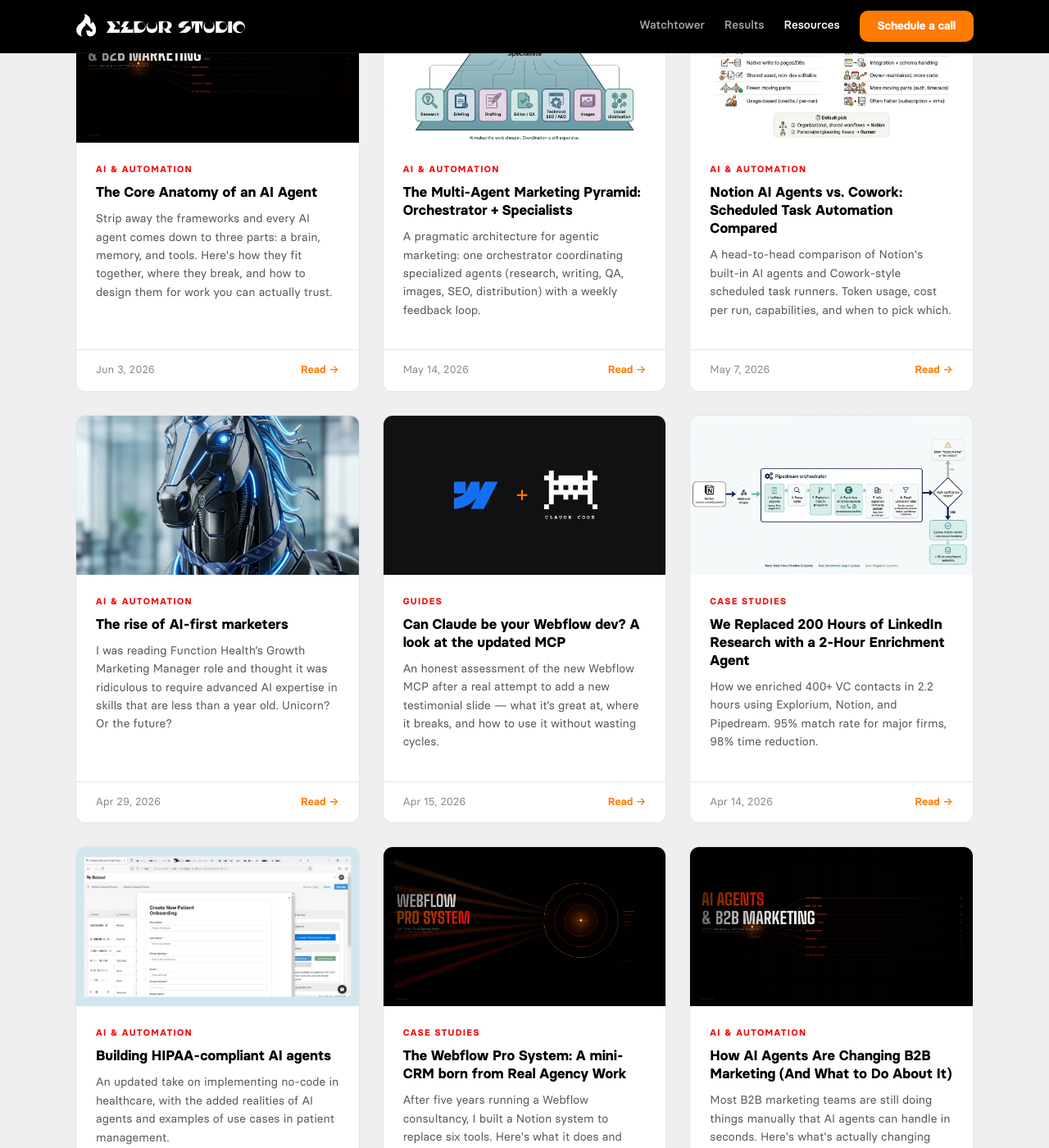
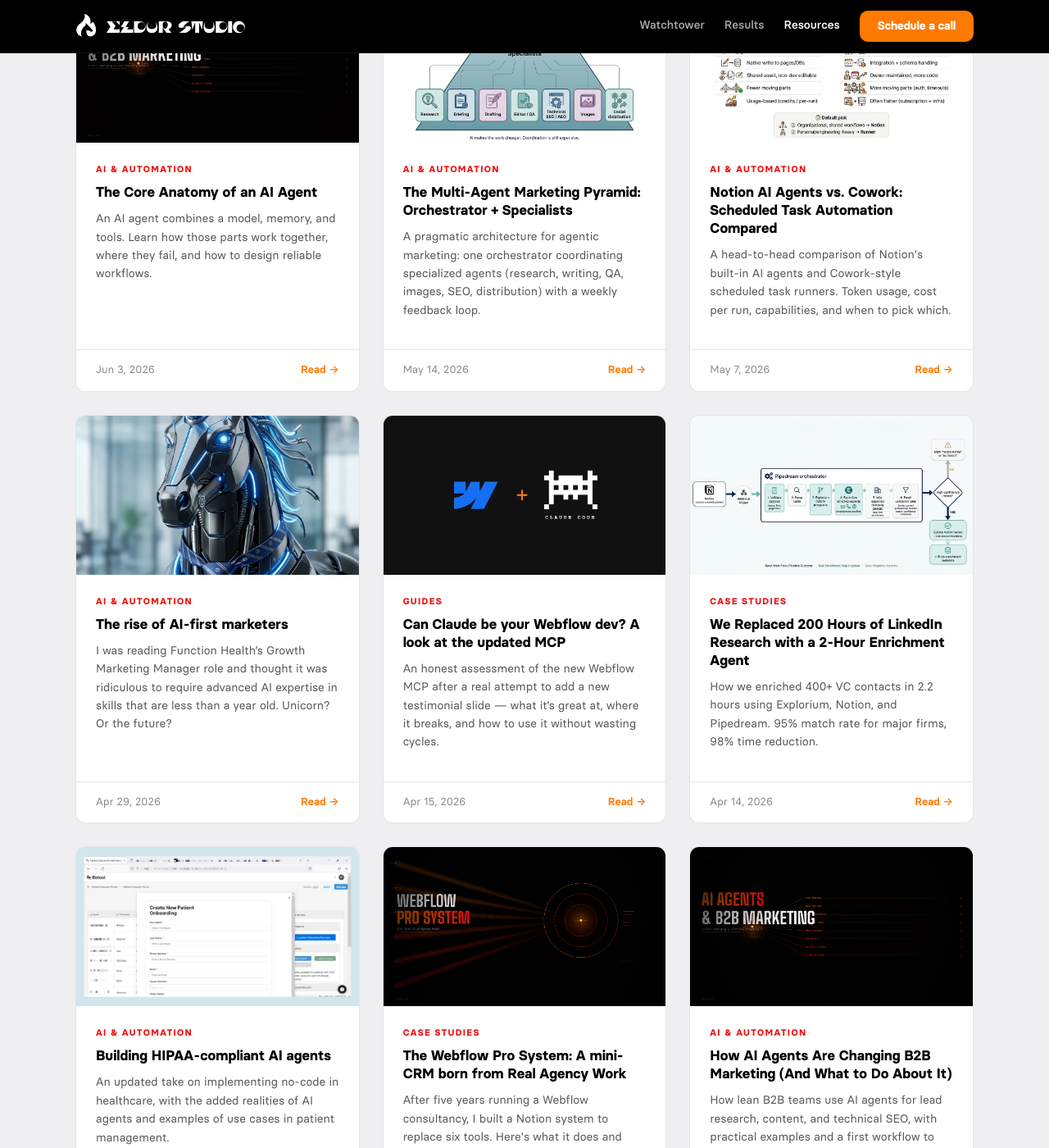
Before and after one commit to UberVero/ES2website, a Jekyll site: the page built from resources/index.html, in a window 1280 px wide and 1400 px high, scrolled down 1024 px. Shown: the whole window at 82% size. Built offline with Jekyll 4.4.1, drawn with Linux system fonts in a browser that asks for light colours; comment, search, counter and statistics services are not loaded; some of the changed text lies outside the part shown.

Commit message:
chore: sync posts from Notion [skip ci]

```diff
--- a/_posts/2026-03-04-ai-agents-b2b-marketing.md
+++ b/_posts/2026-03-04-ai-agents-b2b-marketing.md
@@ -1,7 +1,7 @@
 ---
 title: "How AI Agents Are Changing B2B Marketing (And What to Do About It)"
 slug: "ai-agents-b2b-marketing"
-description: "Most B2B marketing teams are still doing things manually that AI agents can handle in seconds. Here's what's actually changing and how one-person teams can compete."
+description: "How lean B2B teams use AI agents for lead research, content, and technical SEO, with practical examples and a first workflow to automate."
 key_quote: "The best AI agent is the one that runs quietly in the background and surfaces only when something actually needs your attention."
 author: "Veronica"
 post_type: "article"
--- a/_posts/2026-06-03-core-anatomy-of-an-ai-agent.md
+++ b/_posts/2026-06-03-core-anatomy-of-an-ai-agent.md
@@ -1,7 +1,7 @@
 ---
 title: "The Core Anatomy of an AI Agent"
 slug: "core-anatomy-of-an-ai-agent"
-description: "Strip away the frameworks and every AI agent comes down to three parts: a brain, memory, and tools. Here's how they fit together, where they break, and how to design them for work you can actually trust."
+description: "An AI agent combines a model, memory, and tools. Learn how those parts work together, where they fail, and how to design reliable workflows."
 key_quote: "Without tools, the smartest model in the world is still just a very confident writer."
 author: "Veronica"
 post_type: "article"
```
